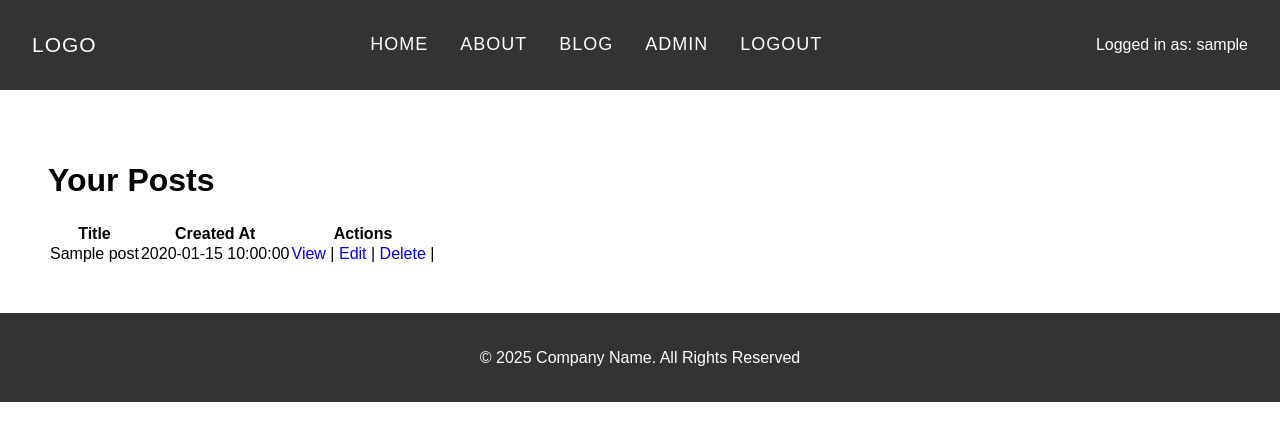
After one commit to Practical-Web-Dev/cms-project, a PHP site: page /cms-project/your-posts.php in a window 1280 px wide. The commit adds this page. Shown: the top 441 px of the page. Run offline with PHP 8.4, Linux system fonts and the light colour scheme; the visitor is signed in with stand-in values (Sample User, id 1); tables that the repository leaves empty or names only in its code hold one stand-in row (values such as "Sample post"); some libraries are stand-ins or nearby versions.

Commit message:
your posts bug fix

```diff
--- a/admin.php
+++ b/admin.php
@@ -31,13 +31,13 @@ if (!isset($_SESSION['is_logged_in']) || $_SESSION['is_logged_in'] !== true) {
             <a class="admin-nav-link" href="#">Create Post</a>
           </li>
           <li class="admin-nav-li">
-            <a class="admin-nav-link" href="#">Your Posts</a>
+            <a class="admin-nav-link" href="your-posts.php">Your Posts</a>
           </li>
           <li class="admin-nav-li">
             <a class="admin-nav-link" href="#">Manage Posts</a>
           </li>
           <li class="admin-nav-li">
-            <a class="admin-nav-link" href="#">View Blog</a>
+            <a class="admin-nav-link" href="blog.php">View Blog</a>
           </li>
         </ul>
       </nav>
--- /dev/null
+++ b/your-posts.php
@@ -0,0 +1,50 @@
+
+<?php
+session_start();
+require_once 'includes/config.php';
+
+
+//Check if user is logged in
+if(!isset($_SESSION['is_logged_in'])) {
+  header("Location: login.php");
+  exit;
+}
+
+$user_id = $_SESSION['user_id'];
+
+//Fetch Posts By User That is Logged in
+$stmt = $conn->prepare("SELECT id, title, created_at FROM posts WHERE user_id = ? ORDER BY created_at DESC");
+$stmt->bind_param("i", $user_id);
+$stmt->execute();
+$result = $stmt->get_result();
+
+?>
+<?php $page_title = "Post Title"; ?>
+<?php include 'includes/head.php' ?>
+<?php include 'includes/header.php' ?>
+<main class="main-content-container">
+  <h1 class="page-header">Your Posts</h1>
+<table>
+  <thead>
+    <tr>
+      <th>Title</th>
+      <th>Created At</th>
+      <th>Actions</th>
+    </tr>
+  </thead>
+  <tbody>
+    <?php while ($post = $result->fetch_assoc()): ?>
+      <tr>
+        <td><?php echo htmlspecialchars($post['title']); ?></td>
+        <td><?php echo $post['created_at']; ?></td>
+        <td>
+          <a href="view-post.php?id=<?php echo $post['id']; ?>">View</a> |
+          <a href="edit-post.php?id=<?php echo $post['id']; ?>">Edit</a> |
+          <a href="delete-post.php?id=<?php echo $post['id']; ?>">Delete</a> |
+        </td>
+      </tr>
+    <?php endwhile; ?>
+  </tbody>
+</table>
+</main>
+<?php include 'includes/footer.php' ?>
```
Also changed, not shown: 1 other file.
